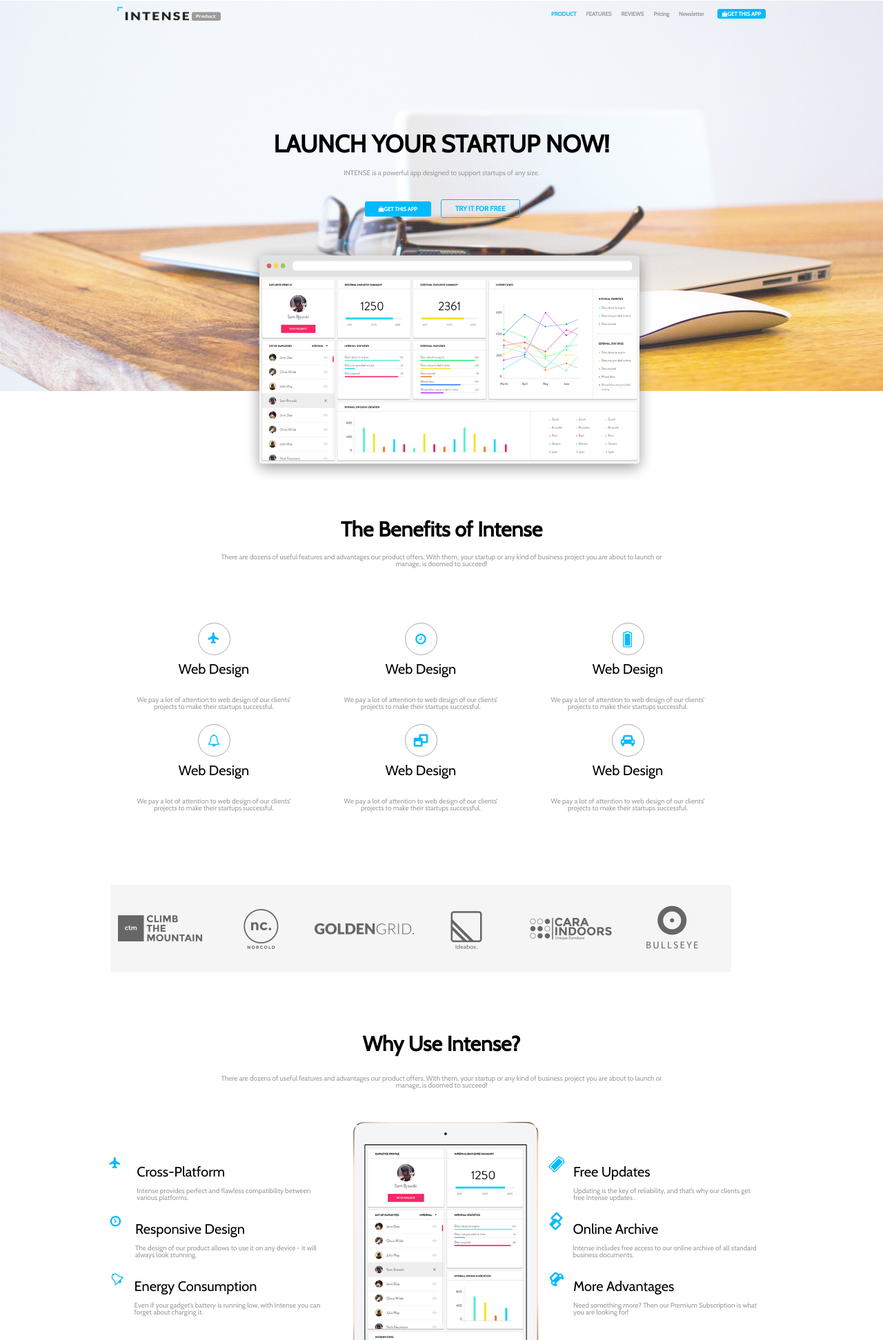
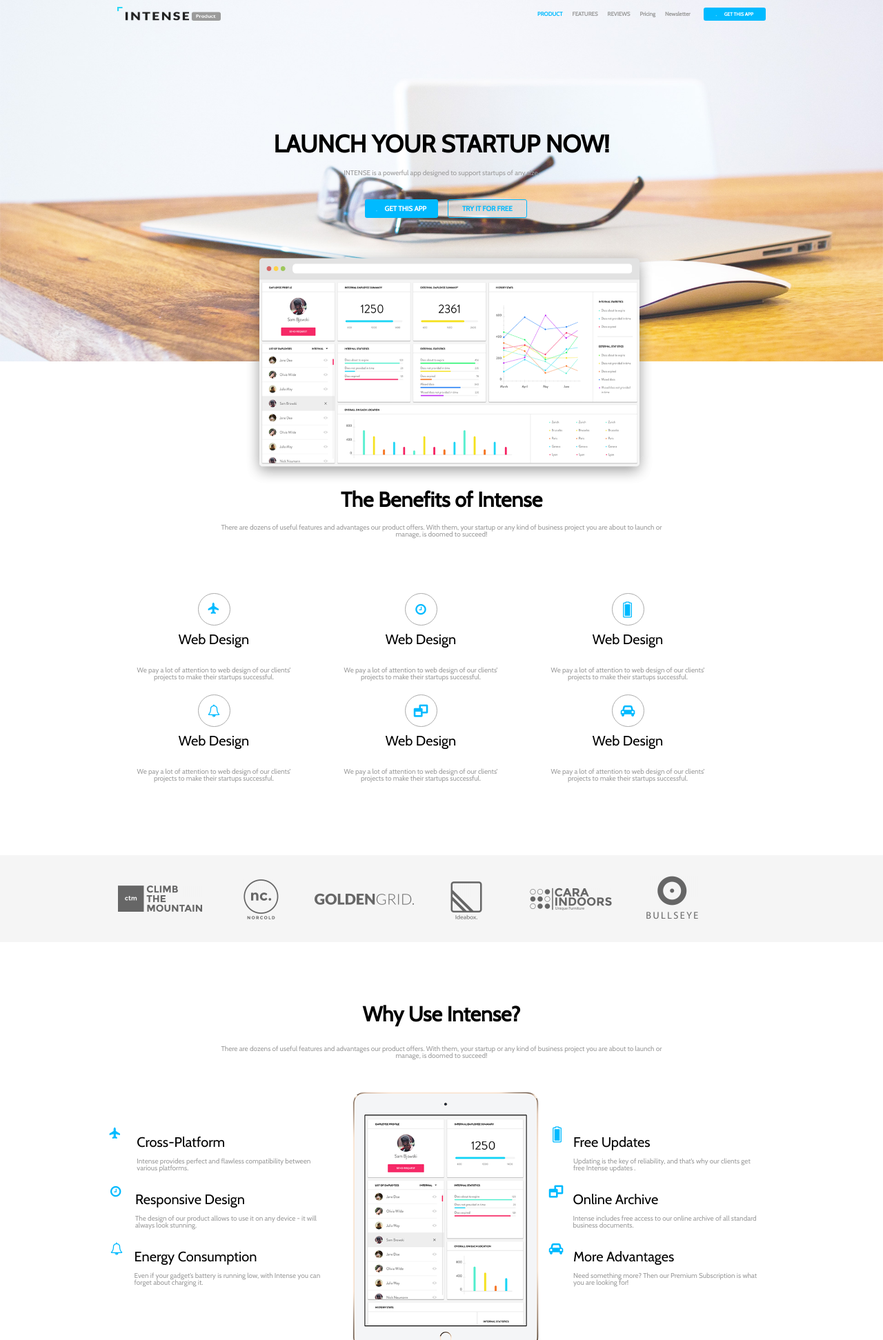
Before and after one commit to Jonathanbir/git_new, a PHP site: page /AmosCSSHW02/index.html in a window 1280 px wide. Shown: the top 1943 px of the page at 69% size. Run offline with PHP 8.4, Linux system fonts and the light colour scheme.

Commit message:
Update style.css

```diff
--- a/AmosCSSHW02/css/style.css
+++ b/AmosCSSHW02/css/style.css
@@ -69,14 +69,24 @@ p{
     height: 0;
     margin:auto;
 }
+
+
+.btn {
+    line-height: 28px;
+    border-radius: 3px;
+    white-space: nowrap;
+    text-transform: uppercase;
+    letter-spacing: 0.06em;
+    border-width: 2px;
+    transition: .3s;
+    backface-visibility: hidden;
+}
 /*--navagation   start--*/
 
 .navagation{
-    position: relative;
-    width: 960px;
-    margin: auto;
+    position:fixed;
     z-index: 99;
-
+    width: 100%;
 }
 
 
@@ -84,6 +94,8 @@ p{
     display: flex;
     flex-direction: row;
     justify-content: space-between;
+    width: 960px;
+    margin: auto;
 }
 
 .navbar_inner .navbar_brand{
@@ -112,6 +124,20 @@ p{
     text-align: left;
     letter-spacing: normal;
     color: #9b9b9b;
+    transition: all .3s ease;
+}
+
+.navbar_inner .navbar_menu ul li a:hover{
+    color:#00baff;
+}
+
+.navbar_menu{
+
+}
+
+.navbar_menu ul li a span i{
+    font-size: 1px;
+    padding-right:11px;
 }
 
 .navbar_inner .navbar_menu ul li:first-child a{
@@ -123,18 +149,21 @@ p{
     height: 10px;
     margin-left: 10px;
     margin-right: 10px;
-    padding: 2px 7px;
+    padding: 5px 18px;
     border-radius: 3px;
-    background:#00baff;
+    background: #00baff;
     color: #fff;
     font-weight: 600;
-    font-size: 8px;
+    font-size: 7px;
+    transition: all .3s ease-out;
+}
+
+.navbar_inner .navbar_menu ul li:last-child a:hover{
+    background: #0095cc;
 }
 
 
-.navbar_menu{
 
-}
 /*--navgation   end--*/
 
 
@@ -192,16 +221,27 @@ p{
     margin: auto;
 }
 
+.startup .button  a span i{
+    font-size: 1px;
+    padding-right:11px;
+}
+
+
 .startup .button a:first-child{
     width: 200px;
     height: 40px;
     margin-left: 10px;
-    padding: 6px 20px;
-    border-radius:3px;
-    background:#00baff;
+    padding: 7px 17px;
+    border-radius: 3px;
+    background: #00baff;
     color: #fff;
     font-weight: 600;
-    font-size: 8px;
+    font-size: 10px;
+    transition: all .3s ease-out;
+}
+
+.startup .button  a:hover{
+    background: #0095cc;
 }
 
 
@@ -233,7 +277,7 @@ p{
 
 .wrap_benefits img{
     position: absolute;
-    top:-250px;
+    top:-203px;
     left: 190px;
     width:600px;
     height:350px;
@@ -320,13 +364,13 @@ p{
 
 /*-- logo  start--*/
 .wrap_logo{
-
-    width: 960px;
-    margin: auto;
+    width: 100%;
+    background: #f5f5f5;
 }
 
 .logo_container{
-    width: 900px;
+    width: 960px;
+    margin: auto;
     background: #f5f5f5;
     padding:30px 0;
 }
@@ -415,9 +459,17 @@ p{
     color:#00baff;
     font-size: 18px;
 }
-
+/*
 .icon1 i{
     transform: rotate(-45deg)
+} */
+
+.plane{
+    transform: rotate(-45deg)
+}
+
+.bty{
+    transform: rotate(-90deg)
 }
 
 .icon3 i {
@@ -1347,3 +1459,10 @@ p{
 
 
 /*--footer   end--*/
+
+
+
+#0956b5
+#28d4f9
+#f96a23
+#0e7eb5
```
Also changed, not shown: other parts of AmosCSSHW02/css/style.css (+70 -6 lines).
